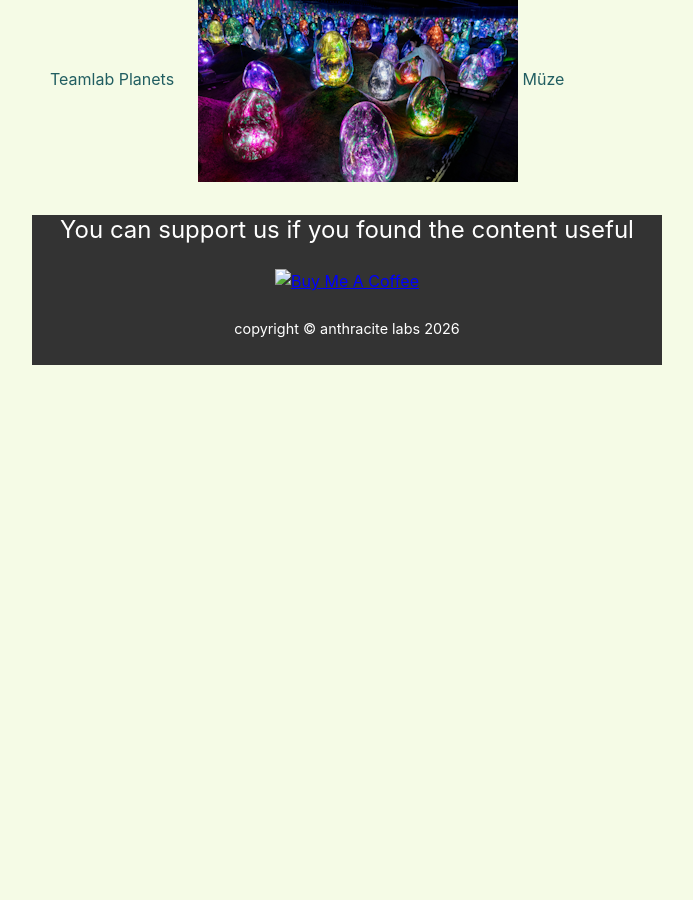
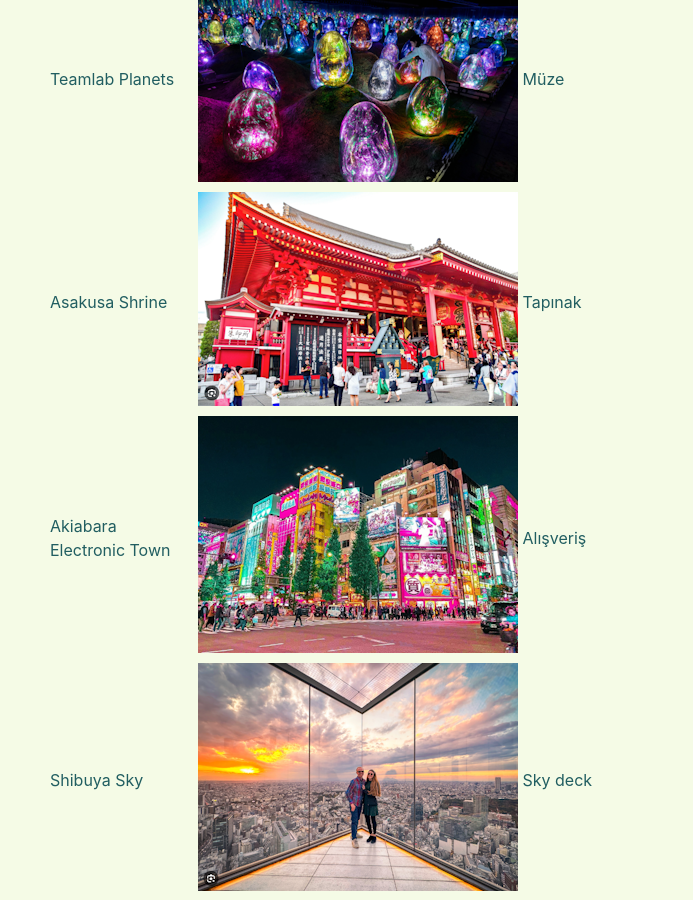
Before and after one commit to anthracitelabs/anthracitelabs.github.io, a Jekyll site: the page built from japan.md, in a window 1280 px wide and 900 px high, scrolled down 3235 px. Shown: the whole window, without its empty margins (293-986 px from the left). Built offline with Jekyll 4.4.1, drawn with Linux system fonts in a browser that asks for light colours; our own code applies the rules of GitHub Pages for plain Markdown files; the repository's description, which GitHub fills in, is left out; before the commit the page ends 3640 px from its top, so only the background shows below that; some of the changed text lies outside the part shown.

Commit message:
poi updates

```diff
--- a/japan.md
+++ b/japan.md
@@ -84,3 +84,6 @@ Seat Number	42D
 | Meiji Jingu | ![Meiji](images/meiji.png) | Tapınak |
 | Kabukicho Tower | ![Kabukicho](images/kabukicho.png) | Kule |
 | Teamlab Planets | ![Teamlab](images/teamlab.png) | Müze |
+| Asakusa Shrine | ![Asakusa](images/asakusa-shrine.png) | Tapınak |
+| Akiabara Electronic Town | ![Akihabara](images/akihabara.png) | Alışveriş |
+| Shibuya Sky | ![Shibuya-Sky](images/shibuya-sky.png) | Sky deck |
```
Also changed, not shown: other parts of japan.md (+1 -1 lines), images/akihabara.png (added), images/asakusa-shrine.png (added), images/shibuya-sky.png (added).
